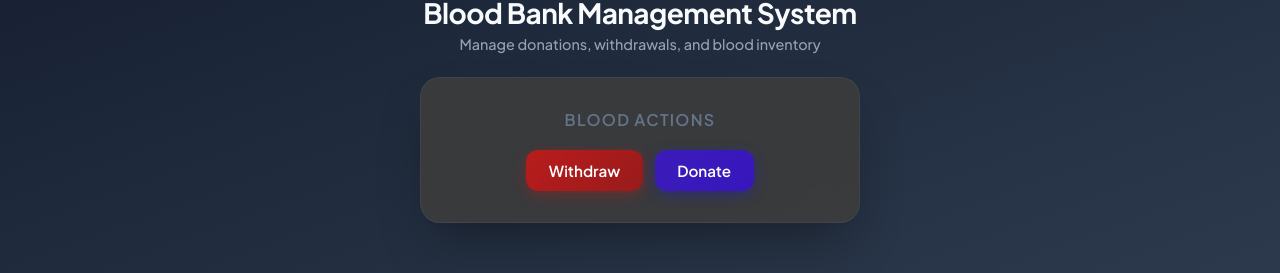
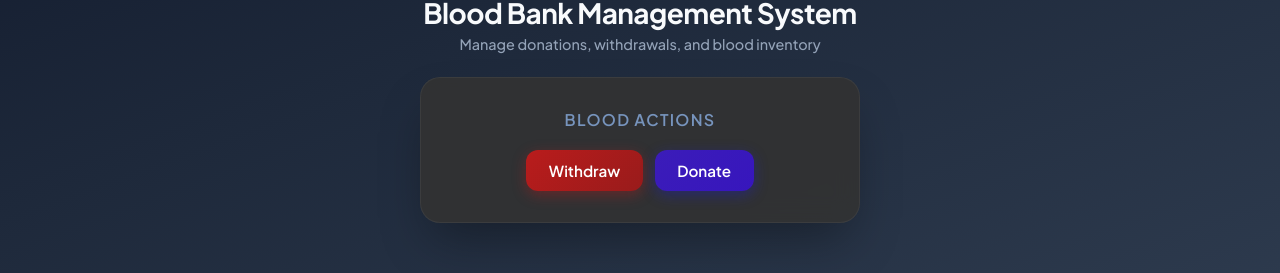
Before and after one commit to w3hackes/Testing, a React (Create React App) app in the folder create-flask-app/: page / in a window 1280 px wide. Shown: the part 291-564 px from the top of the page. Built offline with nearby package versions, Linux system fonts and the light colour scheme.

Commit message:
Update App.css

```diff
--- a/create-flask-app/src/App.css
+++ b/create-flask-app/src/App.css
@@ -36,7 +36,7 @@
 
 /* --- Card (header) --- */
 .App-header {
-  background: rgba(60, 60, 60, 0.9);
+  background: rgba(50, 50, 50, 0.9);
   color: #0f172a;
   padding: 2rem 1.75rem;
   border-radius: 20px;
@@ -52,7 +52,7 @@
   font-weight: 600;
   text-transform: uppercase;
   letter-spacing: 0.08em;
-  color: #64748b;
+  color: #7794bd;
   margin: 0 0 1.25rem 0;
 }
 
```
